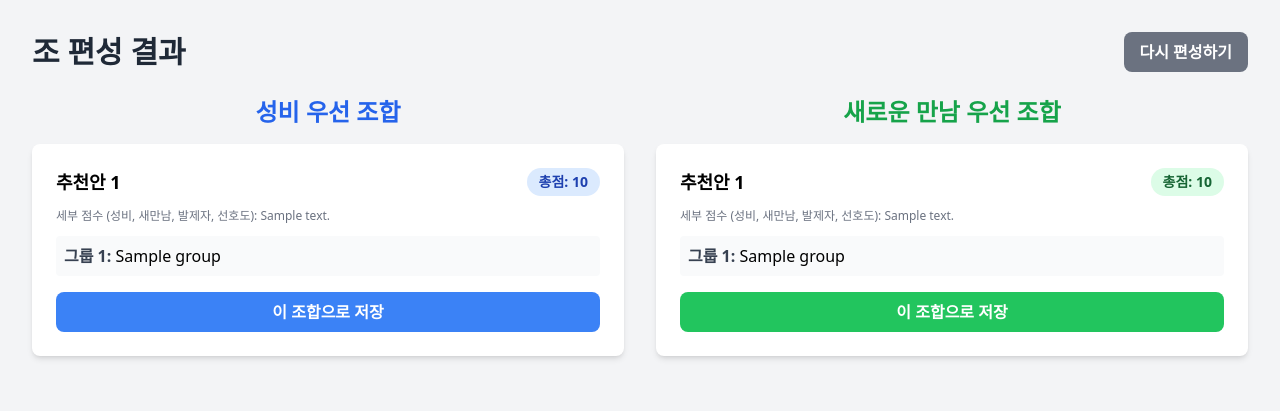
After one commit to 0neiszer0/book_member_maker, a Flask app: template templates/bookclub_ga_results.html in a window 1280 px wide. The commit adds this page. Shown: the top 411 px of the page. Run offline with Flask 3, Linux system fonts and the light colour scheme; the template is opened without the code that fills it: most values are stand-ins (such as "Sample title", 1, 10 or a date in 2020); parts of the project's set-up code (start-up, migrations or seed data) failed here and were passed over; some libraries are stand-ins or nearby versions.

Commit message:
[update] 독서모임 그룹 알고리즘 수정

```diff
--- a/app.py
+++ b/app.py
@@ -13,6 +13,9 @@ from datetime import datetime, timedelta, timezone
 from functools import wraps
 import requests
 import re
+import pandas as pd
+import numpy as np
+from deap import base, creator, tools, algorithms
 
 # .env 파일에서 환경 변수 로드
 load_dotenv()
@@ -199,9 +202,7 @@ def main_index():
 
 
 # ==============================================================================
-# --- 4. 관리자 (Admin) 전용 기능 ---
-# ==============================================================================
-
+# <editor-fold desc="4. 관리자 (Admin) 전용 기능">
 # --- 4.1. 관리자 대시보드 및 이벤트 관리 ---
 @app.route('/admin/dashboard')
 @login_required(role="admin")
@@ -555,34 +556,248 @@ def generate_groups(participants, facilitators, members, co_matrix, group_count_
 @login_required(role="admin")
 def bookclub_index():
     try:
-        members_response = supabase.table("members").select("*").order("name").execute()
-        members_list = members_response.data
+        members_res = supabase.table("members").select("*").order("name").execute().data
     except Exception as e:
-        app.logger.error(f"Error fetching members: {e}")
         return "<h3>회원 정보를 불러오는 중 오류가 발생했습니다.</h3>", 500
+
     if request.method == 'POST':
-        present = request.form.getlist('present')
-        facilitators = request.form.getlist('facilitators')
-        raw = (request.form.get('group_count') or '').strip()
+        present_names = request.form.getlist('present')
+        facilitator_names = request.form.getlist('facilitators')
+
         try:
-            gc = int(raw)
-            group_count_override = gc if gc > 0 else None
-        except ValueError:
-            group_count_override = None
-        raw_names = request.form.get('group_names') or ''
-        group_names = [n.strip() for n in raw_names.split(',') if n.strip()]
-        members_dict = {m['name']: m for m in members_list}
-        try:
-            co_matrix_response = supabase.table("bookclub_co_matrix").select("*").execute()
-            co_matrix = {item['pair_key']: item for item in co_matrix_response.data}
+            members_df = pd.DataFrame(members_res)
+            history_res = supabase.table("history").select("groups").execute().data
+            history_df = pd.DataFrame(history_res)
+
+            # 두 가지 철학(성비, 새만남)으로 각각 실행
+            gender_solutions = run_genetic_algorithm(
+                members_df=members_df, history_df=history_df,
+                attendee_names=present_names, presenter_names=facilitator_names,
+                weights=(10.0, 6.0, 3.0, 2.0, -1000.0)  # 성비 우선 가중치
+            )
+            new_face_solutions = run_genetic_algorithm(
+                members_df=members_df, history_df=history_df,
+                attendee_names=present_names, presenter_names=facilitator_names,
+                weights=(6.0, 10.0, 3.0, 2.0, -1000.0)  # 새로운 만남 우선 가중치
+            )
+
+            return render_template(
+                'bookclub_ga_results.html',
+                gender_solutions=gender_solutions,
+                new_face_solutions=new_face_solutions,
+                present=present_names,
+                facilitators=facilitator_names
+            )
         except Exception as e:
-            app.logger.error(f"Error fetching co_matrix: {e}")
-            co_matrix = {}
-        suggestions = generate_groups(present, facilitators, members_dict, co_matrix,
-                                      group_count_override=group_count_override)
-        return render_template('bookclub_results.html', suggestions=suggestions, present=present,
-                               facilitators=facilitators, group_names=group_names)
-    return render_template('bookclub_index.html', members=members_list)
+            flash(f"알고리즘 실행 중 오류가 발생했습니다: {e}", "danger")
+            return redirect(url_for('bookclub_index'))
+
+    return render_template('bookclub_index.html', members=members_res)
+
+
+def run_genetic_algorithm(members_df, history_df, attendee_names, presenter_names, weights, num_results=3):
+    # --- 1. 데이터 전처리 ---
+    members_info = members_df.set_index('id').to_dict('index')
+    name_to_id_map = pd.Series(members_df.id.values, index=members_df.name).to_dict()
+    meeting_history = {}
+    if not history_df.empty and 'groups' in history_df.columns:
+        for index, row in history_df.iterrows():
+            try:
+                groups_list = row['groups']
+                if not isinstance(groups_list, list): continue
+                for group in groups_list:
+                    member_ids_in_group = [name_to_id_map.get(name) for name in group if name in name_to_id_map]
+                    for i in range(len(member_ids_in_group)):
+                        for j in range(i + 1, len(member_ids_in_group)):
+                            if member_ids_in_group[i] is None or member_ids_in_group[j] is None: continue
+                            pair = tuple(sorted((member_ids_in_group[i], member_ids_in_group[j])))
+                            meeting_history[pair] = meeting_history.get(pair, 0) + 1
+            except Exception:
+                continue
+
+    # --- 2. 시나리오 설정 ---
+    TODAY_ATTENDEE_IDS = [name_to_id_map[name] for name in attendee_names if name in name_to_id_map]
+    TODAY_PRESENTER_IDS = [name_to_id_map[name] for name in presenter_names if name in name_to_id_map]
+    num_attendees = len(TODAY_ATTENDEE_IDS)
+    if num_attendees < 3: return []
+
+    if num_attendees <= 5:
+        num_groups = 1
+    elif num_attendees <= 10:
+        num_groups = 2
+    else:
+        num_groups = round(num_attendees / 4.5)
+    if num_groups == 0: num_groups = 1
+
+    attendee_id_map = {idx: member_id for idx, member_id in enumerate(TODAY_ATTENDEE_IDS)}
+
+    # --- 3. 적합도 평가 함수 (evaluate) ---
+    MIN_GROUP_SIZE = 3
+    MAX_GROUP_SIZE = 5
+    RECENT_MEETING_THRESHOLD = 2
+
+    def evaluate(individual):
+        groups = {i: [] for i in range(num_groups)}
+        for i, g in enumerate(individual):
+            groups[g].append(attendee_id_map[i])
+
+        size_penalty = sum(1 for g in groups.values() if 0 < len(g) < MIN_GROUP_SIZE or len(g) > MAX_GROUP_SIZE)
+        if size_penalty > 0:
+            return 0, 0, 0, 0, -size_penalty * 1000
+
+        gender_score, new_face_score, preference_score, total_pairs = 0, 0, 0, 0
+
+        group_gender_scores = []
+        for group_members_for_gender in groups.values():
+            if not group_members_for_gender: continue
+            males = sum(1 for mid in group_members_for_gender if members_info.get(mid, {}).get('gender') == 'M')
+            females = len(group_members_for_gender) - males
+            if males > 0 and females > 0:
+                group_gender_scores.append(min(males, females) / max(males, females))
+            else:
+                group_gender_scores.append(0)
+
+        gender_score = np.mean(group_gender_scores) if group_gender_scores else 0
+
+        for group_members in groups.values():
+            if not group_members: continue
+            for i, member_id in enumerate(group_members):
+                member_prefs = members_info.get(member_id)
+                if member_prefs:
+                    preferred_id = member_prefs.get('preferred_member_id')
+                    avoided_id = member_prefs.get('avoided_member_id')
+                    for j in range(i + 1, len(group_members)):
+                        other_member_id = group_members[j]
+                        total_pairs += 1
+                        pair = tuple(sorted((member_id, other_member_id)))
+                        meet_count = meeting_history.get(pair, 0)
+                        new_face_score += 1 / (meet_count + 1)
+                        if other_member_id == preferred_id and meet_count < RECENT_MEETING_THRESHOLD: preference_score += 1
+                        other_prefs = members_info.get(other_member_id)
+                        if other_prefs and other_prefs.get(
+                            'preferred_member_id') == member_id and meet_count < RECENT_MEETING_THRESHOLD: preference_score += 1
+                        if other_member_id == avoided_id: preference_score -= 1.5
+                        if other_prefs and other_prefs.get('avoided_member_id') == member_id: preference_score -= 1.5
+
+        norm_new_face = new_face_score / total_pairs if total_pairs > 0 else 0
+        max_pref_score = len(TODAY_ATTENDEE_IDS) * 2
+        norm_pref = (preference_score + max_pref_score) / (max_pref_score * 2) if max_pref_score > 0 else 0
+        presenters_per_group = [sum(1 for mid in g if mid in TODAY_PRESENTER_IDS) for g in groups.values()]
+        presenter_score = 1 / (np.var(presenters_per_group) + 0.1) if len(presenters_per_group) > 1 else 10.0
+
+        return gender_score, norm_new_face, presenter_score, norm_pref, 0
+
+    # --- 4. 유전 알고리즘 실행 ---
+    fitness_name = f"FitnessGA_{abs(hash(weights))}"
+    individual_name = f"IndividualGA_{abs(hash(weights))}"
+    if hasattr(creator, fitness_name): delattr(creator, fitness_name)
+    if hasattr(creator, individual_name): delattr(creator, individual_name)
+
+    creator.create(fitness_name, base.Fitness, weights=weights)
+    creator.create(individual_name, list, fitness=getattr(creator, fitness_name))
+    toolbox = base.Toolbox()
+    toolbox.register("individual", tools.initRepeat, getattr(creator, individual_name),
+                     lambda: random.randint(0, num_groups - 1), n=num_attendees)
+    toolbox.register("population", tools.initRepeat, list, toolbox.individual)
+    toolbox.register("evaluate", evaluate)
+    toolbox.register("mate", tools.cxTwoPoint)
+    toolbox.register("mutate", tools.mutUniformInt, low=0, up=num_groups - 1, indpb=0.05)
+    toolbox.register("select", tools.selTournament, tournsize=3)
+
+    pop_size, ngen, cxpb, mutpb = 1200, 200, 0.7, 0.6
+    population = toolbox.population(n=pop_size)
+    hall_of_fame = tools.HallOfFame(20)
+
+    # [수정] eaSimple을 직접 구현한 루프로 변경하여 진행률 로깅 추가
+    app.logger.info(f"유전 알고리즘 시작: 총 {ngen} 세대 진행")
+
+    # 초기 집단 평가
+    invalid_ind = [ind for ind in population if not ind.fitness.valid]
+    fitnesses = toolbox.map(toolbox.evaluate, invalid_ind)
+    for ind, fit in zip(invalid_ind, fitnesses):
+        ind.fitness.values = fit
+    hall_of_fame.update(population)
+
+    # 세대 진화 시작
+    for gen in range(1, ngen + 1):
+        offspring = toolbox.select(population, len(population))
+        offspring = algorithms.varAnd(offspring, toolbox, cxpb, mutpb)
+        invalid_ind = [ind for ind in offspring if not ind.fitness.valid]
+        fitnesses = toolbox.map(toolbox.evaluate, invalid_ind)
+        for ind, fit in zip(invalid_ind, fitnesses):
+            ind.fitness.values = fit
+        hall_of_fame.update(offspring)
+        population[:] = offspring
+
+        # 20세대마다 서버 로그에 진행률 출력
+        if gen % 20 == 0:
+            app.logger.info(f"알고리즘 진행 중... {gen}/{ngen} 세대 완료")
+
+    app.logger.info("유전 알고리즘 완료. 최적해 필터링 시작.")
+
+    valid_solutions = [ind for ind in hall_of_fame if ind.fitness.values[4] == 0]
+    if not valid_solutions: return []
+
+    # --- 5. 중복 제거 및 결과 포맷팅 ---
+    def normalized_hamming_distance(ind1, ind2):
+        labels1 = sorted(list(set(ind1)));
+        labels2 = sorted(list(set(ind2)))
+        if len(labels1) != len(labels2): return len(ind1)
+        min_dist = len(ind1)
+        for p_labels in itertools.permutations(labels2):
+            label_map = {original: permuted for original, permuted in zip(labels2, p_labels)}
+            permuted_ind2 = [label_map[label] for label in ind2]
+            dist = sum(c1 != c2 for c1, c2 in zip(ind1, permuted_ind2))
+            if dist < min_dist: min_dist = dist
+        return min_dist
+
+    def get_groups_from_individual(individual, attendee_id_map):
+        groups_dict = {}
+        for i, group_num in enumerate(individual):
+            if group_num not in groups_dict: groups_dict[group_num] = []
+            groups_dict[group_num].append(attendee_id_map[i])
+        return {frozenset(v) for v in groups_dict.values() if v}
+
+    def select_diverse_solutions(sorted_solutions, num_to_select, min_distance, attendee_id_map):
+        if not sorted_solutions: return []
+        diverse_selection, used_groups = [], set()
+        for sol in sorted_solutions:
+            if len(diverse_selection) >= num_to_select: break
+            candidate_groups = get_groups_from_individual(sol, attendee_id_map)
+            if not candidate_groups.isdisjoint(used_groups): continue
+            if diverse_selection:
+                min_dist_to_selection = min(
+                    normalized_hamming_distance(sol, selected_sol) for selected_sol in diverse_selection)
+                if min_dist_to_selection < min_distance: continue
+            diverse_selection.append(sol)
+            used_groups.update(candidate_groups)
+        return diverse_selection
+
+    def calculate_total_score(ind):
+        return sum(v * w for v, w in zip(ind.fitness.values, weights))
+
+    sorted_solutions = sorted(valid_solutions, key=calculate_total_score, reverse=True)
+
+    min_dist_threshold = int(len(TODAY_ATTENDEE_IDS) * 0.15)
+    final_solutions_indices = select_diverse_solutions(sorted_solutions, num_results, min_dist_threshold,
+                                                       attendee_id_map)
+
+    output_results = []
+    id_to_name_map = {v: k for k, v in name_to_id_map.items()}
+    for sol in final_solutions_indices:
+        groups = {i: [] for i in range(num_groups)}
+        [groups[g].append(attendee_id_map[i]) for i, g in enumerate(sol)]
+        formatted_groups = []
+        for group_id in sorted(groups.keys()):
+            if not groups[group_id]: continue
+            member_names = [id_to_name_map.get(mid, "Unknown") for mid in groups[group_id]]
+            formatted_groups.append(member_names)
+        output_results.append({
+            "score": f"{calculate_total_score(sol):.2f}",
+            "details": [f"{v:.2f}" for v in sol.fitness.values[:4]],
+            "groups": formatted_groups
+        })
+    return output_results
 
 
 @app.route('/api/bookclub/save', methods=['POST'])
@@ -633,6 +848,8 @@ def bookclub_api_delete_history():
         supabase.table("history").delete().eq("id", record_id).execute()
         return jsonify({"status": "ok"})
     return jsonify({"status": "error", "message": "Invalid index"}), 400
+# </editor-fold>
+# ==============================================================================
 
 
 # ==============================================================================
--- a/requirements.txt
+++ b/requirements.txt
@@ -3,3 +3,6 @@ supabase
 gunicorn
 python-dotenv
 requests
+pandas
+numpy
+deap
--- /dev/null
+++ b/templates/bookclub_ga_results.html
@@ -0,0 +1,104 @@
+<!DOCTYPE html>
+<html lang="ko">
+<head>
+    <meta charset="UTF-8">
+    <meta name="viewport" content="width=device-width, initial-scale=1.0">
+    <title>독서모임 조 편성 결과 (GA)</title>
+    <script src="https://cdn.tailwindcss.com"></script>
+</head>
+<body class="bg-gray-100">
+    <div class="container mx-auto p-4 sm:p-6 lg:p-8">
+        <div class="flex justify-between items-center mb-6">
+            <h1 class="text-3xl font-bold text-gray-800">조 편성 결과</h1>
+            <a href="/making_team" class="bg-gray-500 hover:bg-gray-600 text-white font-bold py-2 px-4 rounded-lg">다시 편성하기</a>
+        </div>
+
+        <div class="grid grid-cols-1 md:grid-cols-2 gap-8">
+            <!-- 성비 우선 결과 -->
+            <section>
+                <h2 class="text-2xl font-semibold mb-4 text-center text-blue-600">성비 우선 조합</h2>
+                {% if gender_solutions %}
+                    {% for result in gender_solutions %}
+                        <div class="bg-white rounded-lg shadow-md p-6 mb-6">
+                            <div class="flex justify-between items-center mb-3">
+                                <h3 class="text-lg font-bold">추천안 {{ loop.index }}</h3>
+                                <span class="text-sm font-semibold bg-blue-100 text-blue-800 px-3 py-1 rounded-full">총점: {{ result.score }}</span>
+                            </div>
+                            <p class="text-xs text-gray-500 mb-3">세부 점수 (성비, 새만남, 발제자, 선호도): {{ result.details|join(', ') }}</p>
+                            <div class="space-y-2">
+                                {% for group in result.groups %}
+                                    <div class="p-2 bg-gray-50 rounded">
+                                        <strong class="text-gray-700">그룹 {{ loop.index }}:</strong> {{ group|join(', ') }}
+                                    </div>
+                                {% endfor %}
+                            </div>
+                            <button onclick="saveGroups({{ result.groups|tojson }})" class="mt-4 w-full bg-blue-500 hover:bg-blue-600 text-white font-bold py-2 rounded-lg">이 조합으로 저장</button>
+                        </div>
+                    {% endfor %}
+                {% else %}
+                    <p class="text-center text-gray-500">결과를 생성하지 못했습니다.</p>
+                {% endif %}
+            </section>
+
+            <!-- 새로운 만남 우선 결과 -->
+            <section>
+                <h2 class="text-2xl font-semibold mb-4 text-center text-green-600">새로운 만남 우선 조합</h2>
+                {% if new_face_solutions %}
+                    {% for result in new_face_solutions %}
+                        <div class="bg-white rounded-lg shadow-md p-6 mb-6">
+                            <div class="flex justify-between items-center mb-3">
+                                <h3 class="text-lg font-bold">추천안 {{ loop.index }}</h3>
+                                <span class="text-sm font-semibold bg-green-100 text-green-800 px-3 py-1 rounded-full">총점: {{ result.score }}</span>
+                            </div>
+                            <p class="text-xs text-gray-500 mb-3">세부 점수 (성비, 새만남, 발제자, 선호도): {{ result.details|join(', ') }}</p>
+                            <div class="space-y-2">
+                                {% for group in result.groups %}
+                                    <div class="p-2 bg-gray-50 rounded">
+                                        <strong class="text-gray-700">그룹 {{ loop.index }}:</strong> {{ group|join(', ') }}
+                                    </div>
+                                {% endfor %}
+                            </div>
+                            <button onclick="saveGroups({{ result.groups|tojson }})" class="mt-4 w-full bg-green-500 hover:bg-green-600 text-white font-bold py-2 rounded-lg">이 조합으로 저장</button>
+                        </div>
+                    {% endfor %}
+                {% else %}
+                     <p class="text-center text-gray-500">결과를 생성하지 못했습니다.</p>
+                {% endif %}
+            </section>
+        </div>
+    </div>
+
+<script>
+    const present = {{ present|tojson }};
+    const facilitators = {{ facilitators|tojson }};
+
+    async function saveGroups(groups) {
+        if (!confirm("이 조 편성 결과를 저장하시겠습니까?")) return;
+
+        const dataToSave = {
+            date: new Date().toISOString().slice(0, 10),
+            present: present,
+            facilitators: facilitators,
+            groups: groups
+        };
+
+        try {
+            const response = await fetch('/api/bookclub/save', {
+                method: 'POST',
+                headers: { 'Content-Type': 'application/json' },
+                body: JSON.stringify(dataToSave)
+            });
+            const result = await response.json();
+            if (result.status === 'ok') {
+                alert('성공적으로 저장되었습니다!');
+                window.location.href = "/making_team";
+            } else {
+                throw new Error(result.message || '저장에 실패했습니다.');
+            }
+        } catch (error) {
+            alert('오류: ' + error.message);
+        }
+    }
+</script>
+</body>
+</html>
```
Also changed, not shown: templates/bookclub_index.html (+28 -39 lines), testing/algorithm.py (+7 -6 lines).
